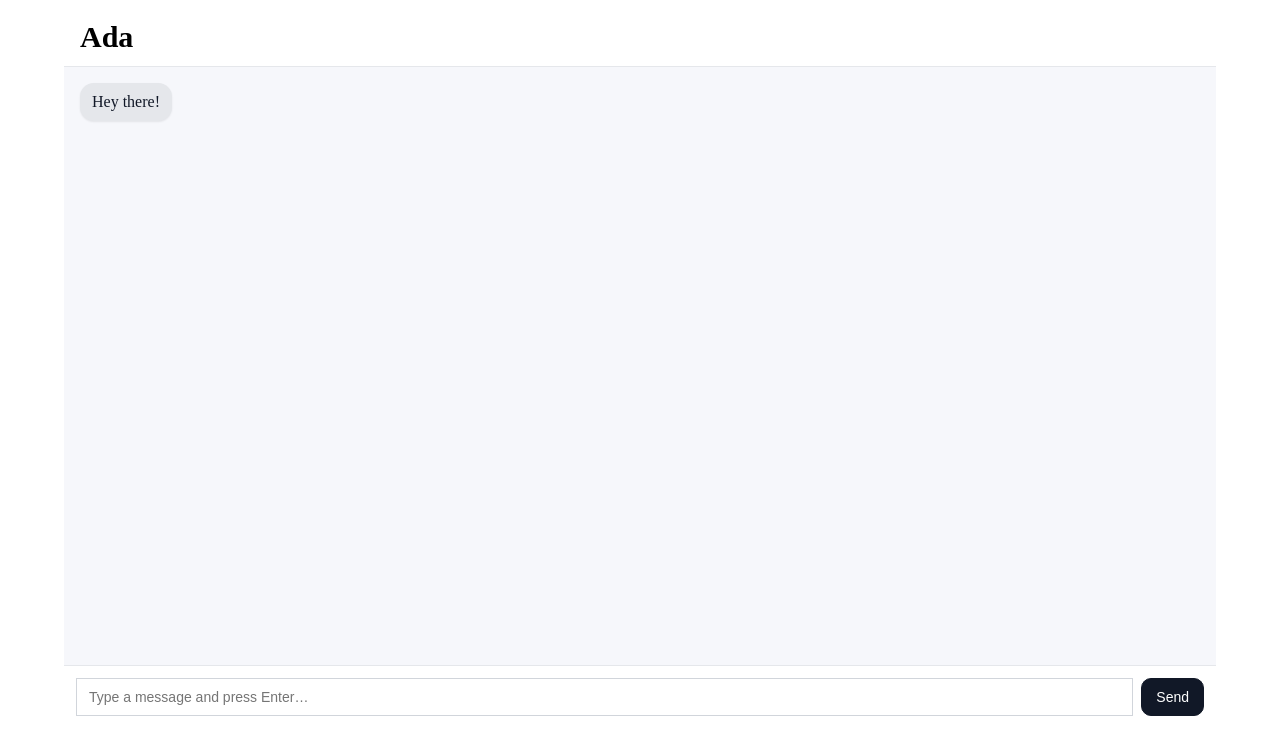
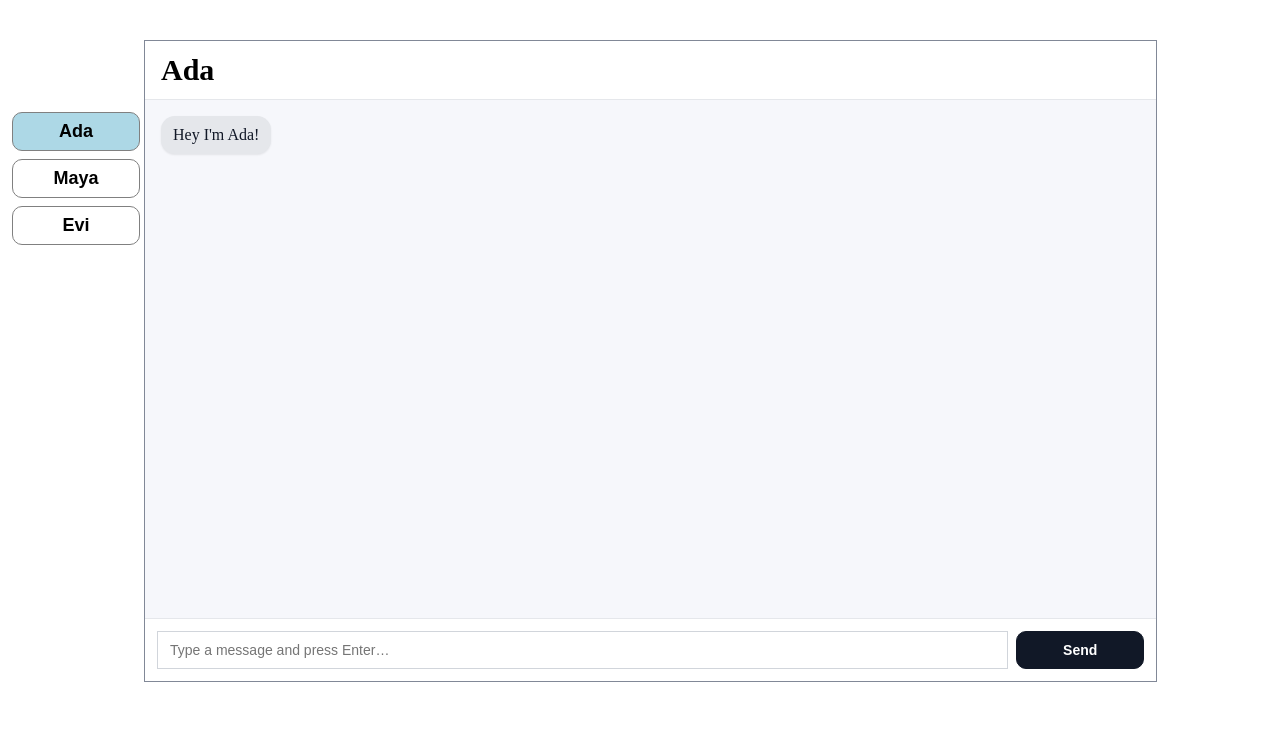
Before and after one commit to JoshuaSchell/understanding-ux-with-personality-driven-llm-chatbots, a React (Vite) app in the folder ui/bot_ui/: page / in a window 1280 px wide. Shown: the top 754 px of the page. Built offline with nearby package versions, Linux system fonts and the light colour scheme.

Commit message:
updated chatbot to handle multiple bots

```diff
--- a/ui/bot_ui/src/App.tsx
+++ b/ui/bot_ui/src/App.tsx
@@ -2,23 +2,46 @@ import { useEffect, useRef, useState } from "react";
 
 export type ChatMessage = {
   id: string;
-  from: "me" | "them";
+  bot: number;
+  from: "bot" | "me";
   text: string;
   ts?: number; // optional timestamp
 };
 
 export default function App() {
   const [messages, setMessages] = useState<ChatMessage[]>([
-    { id: crypto.randomUUID(), from: "them", text: "Hey there!" },
+    { id: crypto.randomUUID(), bot: 0, from: "bot", text: "Hey I'm Ada!" },
+    { id: crypto.randomUUID(), bot: 1, from: "bot", text: "Hey I'm Maya" },
+    { id: crypto.randomUUID(), bot: 2, from: "bot", text: "Hey I'm Evi" },
   ]);
+
+  const [current_ID, setCurrent_ID] = useState<number>(0);
   const [draft, setDraft] = useState("");
   const [busy, setBusy] = useState(false);
-  const USER_ID = "local-user-1"; // replace with your real id
   const endRef = useRef<HTMLDivElement | null>(null);
 
   useEffect(() => {
     endRef.current?.scrollIntoView({ behavior: "smooth" });
   }, [messages.length]);
+
+  const sendInitalize = async () => {
+
+    try {
+      setBusy(true);
+      console.log("Sending body:", { id: current_ID });
+      const res = await fetch("/api/initialize", {
+        method: "POST",
+        headers: { "Content-Type": "application/json" },
+        body: JSON.stringify({ id: current_ID }),
+      });
+      if (!res.ok) throw new Error(`HTTP ${res.status}`);
+
+    } catch (err: any) {
+      console.error(err);
+    } finally {
+      setBusy(false);
+    }
+  };
 
   const send = async () => {
     const text = draft.trim();
@@ -26,6 +49,7 @@ export default function App() {
 
     const myMsg: ChatMessage = {
       id: crypto.randomUUID(),
+      bot: current_ID,
       from: "me",
       text,
       ts: Date.now(),
@@ -35,17 +59,18 @@ export default function App() {
 
     try {
       setBusy(true);
+      console.log("Sending body:", { id: current_ID, message: text });
       const res = await fetch("/api/send_message", {
         method: "POST",
         headers: { "Content-Type": "application/json" },
-        body: JSON.stringify({ id: USER_ID, message: text }),
+        body: JSON.stringify({ id: current_ID, message: text }),
       });
       if (!res.ok) throw new Error(`HTTP ${res.status}`);
       const data: { message: string } = await res.json();
 
       setMessages((prev) => [
         ...prev,
-        { id: crypto.randomUUID(), from: "them", text: data.message, ts: Date.now() },
+        { id: crypto.randomUUID(), bot: current_ID, from: "bot", text: data.message, ts: Date.now() },
       ]);
     } catch (err: any) {
       // Show lightweight error bubble from "them"
@@ -53,7 +78,8 @@ export default function App() {
         ...prev,
         {
           id: crypto.randomUUID(),
-          from: "them",
+          bot: current_ID,
+          from: "bot",
           text: `Error: ${err?.message ?? String(err)}`,
           ts: Date.now(),
         },
@@ -79,17 +105,43 @@ export default function App() {
 
   };
 
+  const handleBotChange = (botIndex: number) => {
+    setCurrent_ID(botIndex);
+    void sendInitalize();
+  }
+
+  const buttons = ["Ada", "Maya", "Evi"];
+
   return (
+
     <div id="app">
+      <div id="menu">
+        {buttons.map((buttonName) => (
+        <button
+          key={buttonName}
+          onClick={() => handleBotChange(buttons.indexOf(buttonName))}
+          style={{
+            backgroundColor: current_ID === buttons.indexOf(buttonName) ? 'lightblue' : 'white',
+            border: '1px solid gray',
+            padding: '8px 16px',
+            margin: '4px',
+            cursor: 'pointer',
+          }}
+        >
+          {buttonName}
+        </button>
+      ))}
+      </div>
+      <div id="chat">
       <header id="header">
-        <strong>Ada</strong>
+        <strong>{buttons[current_ID]}</strong>
         <div style={{ flex: 1 }} />
       </header>
-
       <main id="list">
         {messages.map((m) => {
           const mine = m.from === "me";
           return (
+            m.bot === current_ID &&
             <div key={m.id} style={styles.row(mine)}>
               <div id={mine ? "bubble-mine" : "bubble-them"}>
                 {m.text}
@@ -121,5 +173,6 @@ export default function App() {
         </button>
       </form>
     </div>
+    </div>
   );
 }
--- a/ui/bot_ui/src/index.css
+++ b/ui/bot_ui/src/index.css
@@ -1,11 +1,43 @@
 #app {
   display: flex;
+  flex-direction: row;
+  margin: 0 auto;
+  height: 100vh;
+  width: 100%;
+}
+
+#menu {
+  display: flex;
   flex-direction: column;
-  justify-content: space-between;
-  margin: 0 auto;
+  background-color: #fff;
+  justify-content: start;
+  margin-top: 100px;
+}
+
+button {
+  margin: 8px;
+  padding: 12px 16px;
+  border: 1px solid #111827;
+  background: #ffffff;
+  color: #000000;
+  border-radius: 10px;
+  cursor: pointer;
+  font-size: 14px;
+  margin: 0px;
+  width: 128px;
+  font-weight: bold;
+  font-size: large;
+}
+
+#chat {
+  display: flex;
+  flex-direction: column;
+  height:80%;
+  width: 80%;
   background-color: #f6f7fb;
-  height: 90dvh;
-  width: 90dvw;
+  margin: 32px;
+  border: 1px solid #818897;
+  margin-left: 0px;
 }
 
 #header {
```
